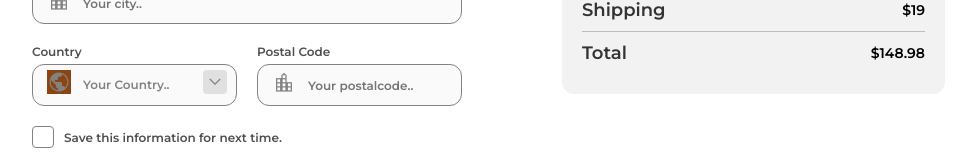
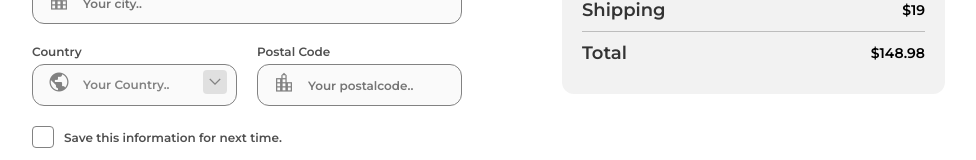
Before and after one commit to vinepereira/Checkout-Page-DevChallenges, a plain HTML site: page index.html in a window 1280 px wide. Shown: the part 629-789 px from the top of the page, without its empty margins (128-1104 px from the left). Drawn offline with nearby package versions, Linux system fonts and the light colour scheme.

```diff
--- a/assets/css/home/home.css
+++ b/assets/css/home/home.css
@@ -96,7 +96,6 @@ input::-webkit-inner-spin-button {
 }
 
 .form-input span.public {
-    background-color: saddlebrown;
     top: 26px;
 }
 
```
